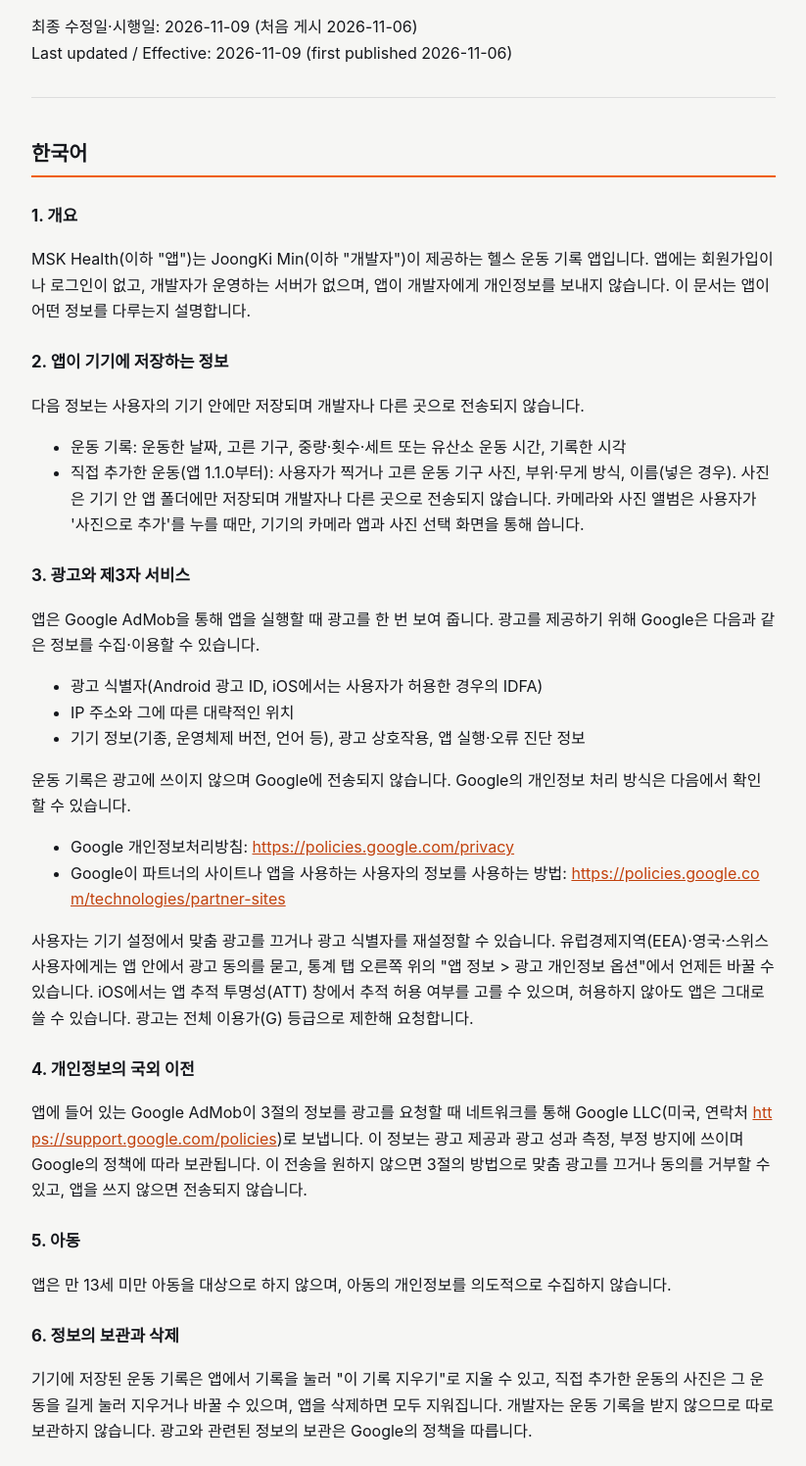
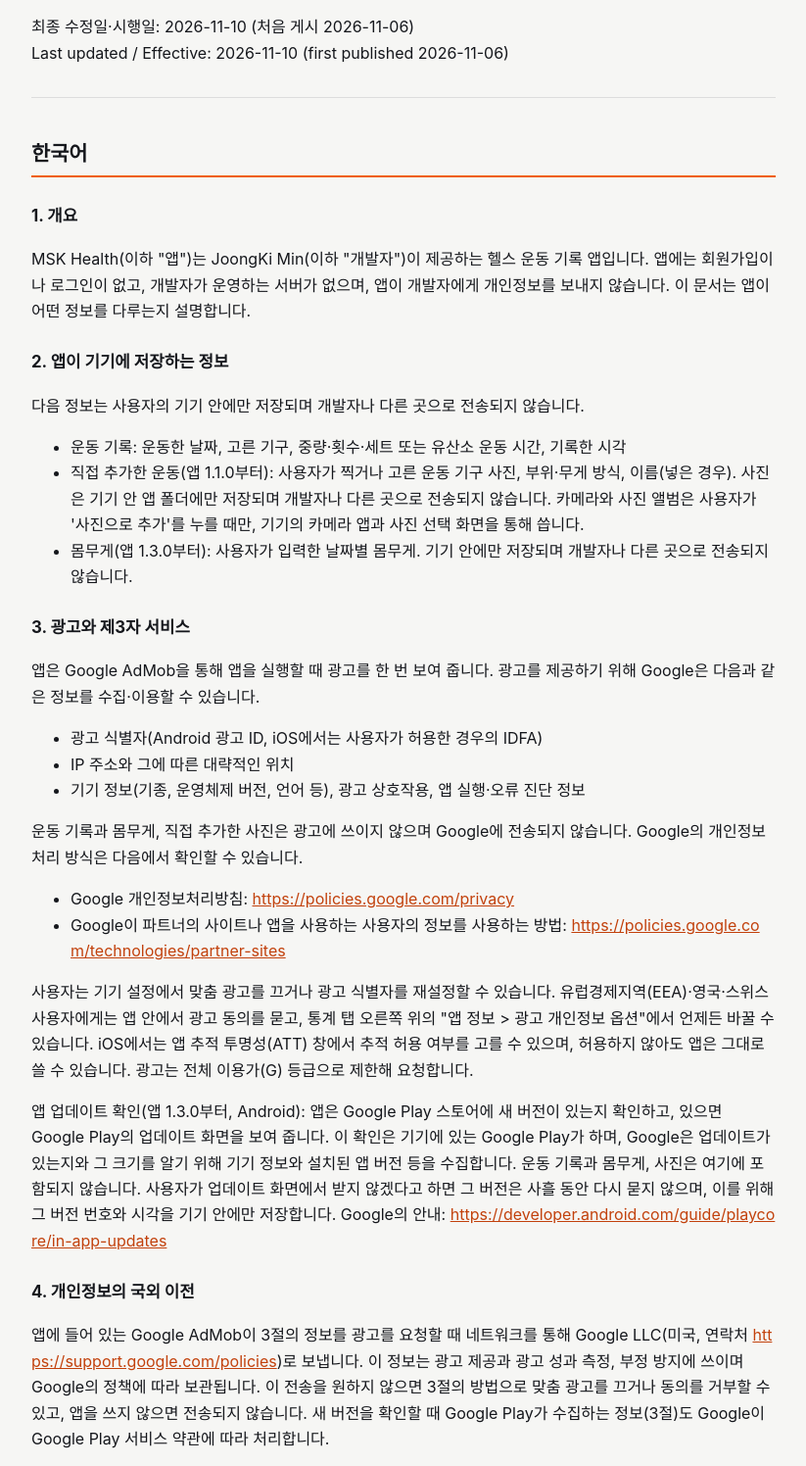
Before and after one commit to jkinfam/sugkihealth-privacy, a plain HTML site: page index.html in a window 1280 px wide. Shown: the part 77-1573 px from the top of the page at 98% size, without its empty margins (228-1051 px from the left). Drawn offline with Linux system fonts and the light colour scheme.

Commit message:
개인정보처리방침 게시 (2026-11-10)

```diff
--- a/index.html
+++ b/index.html
@@ -13,26 +13,27 @@
 </head>
 <body>
 <h1>MSK Health 개인정보처리방침 / Privacy Policy</h1>
-<p>최종 수정일·시행일: 2026-11-09 (처음 게시 2026-11-06)<br>Last updated / Effective: 2026-11-09 (first published 2026-11-06)</p>
+<p>최종 수정일·시행일: 2026-11-10 (처음 게시 2026-11-06)<br>Last updated / Effective: 2026-11-10 (first published 2026-11-06)</p>
 <hr>
 <h2 lang="ko">한국어</h2>
 <h3>1. 개요</h3>
 <p>MSK Health(이하 "앱")는 JoongKi Min(이하 "개발자")이 제공하는 헬스 운동 기록 앱입니다. 앱에는 회원가입이나 로그인이 없고, 개발자가 운영하는 서버가 없으며, 앱이 개발자에게 개인정보를 보내지 않습니다. 이 문서는 앱이 어떤 정보를 다루는지 설명합니다.</p>
 <h3>2. 앱이 기기에 저장하는 정보</h3>
 <p>다음 정보는 사용자의 기기 안에만 저장되며 개발자나 다른 곳으로 전송되지 않습니다.</p>
-<ul><li>운동 기록: 운동한 날짜, 고른 기구, 중량·횟수·세트 또는 유산소 운동 시간, 기록한 시각</li><li>직접 추가한 운동(앱 1.1.0부터): 사용자가 찍거나 고른 운동 기구 사진, 부위·무게 방식, 이름(넣은 경우). 사진은 기기 안 앱 폴더에만 저장되며 개발자나 다른 곳으로 전송되지 않습니다. 카메라와 사진 앨범은 사용자가 '사진으로 추가'를 누를 때만, 기기의 카메라 앱과 사진 선택 화면을 통해 씁니다.</li></ul>
+<ul><li>운동 기록: 운동한 날짜, 고른 기구, 중량·횟수·세트 또는 유산소 운동 시간, 기록한 시각</li><li>직접 추가한 운동(앱 1.1.0부터): 사용자가 찍거나 고른 운동 기구 사진, 부위·무게 방식, 이름(넣은 경우). 사진은 기기 안 앱 폴더에만 저장되며 개발자나 다른 곳으로 전송되지 않습니다. 카메라와 사진 앨범은 사용자가 '사진으로 추가'를 누를 때만, 기기의 카메라 앱과 사진 선택 화면을 통해 씁니다.</li><li>몸무게(앱 1.3.0부터): 사용자가 입력한 날짜별 몸무게. 기기 안에만 저장되며 개발자나 다른 곳으로 전송되지 않습니다.</li></ul>
 <h3>3. 광고와 제3자 서비스</h3>
 <p>앱은 Google AdMob을 통해 앱을 실행할 때 광고를 한 번 보여 줍니다. 광고를 제공하기 위해 Google은 다음과 같은 정보를 수집·이용할 수 있습니다.</p>
 <ul><li>광고 식별자(Android 광고 ID, iOS에서는 사용자가 허용한 경우의 IDFA)</li><li>IP 주소와 그에 따른 대략적인 위치</li><li>기기 정보(기종, 운영체제 버전, 언어 등), 광고 상호작용, 앱 실행·오류 진단 정보</li></ul>
-<p>운동 기록은 광고에 쓰이지 않으며 Google에 전송되지 않습니다. Google의 개인정보 처리 방식은 다음에서 확인할 수 있습니다.</p>
+<p>운동 기록과 몸무게, 직접 추가한 사진은 광고에 쓰이지 않으며 Google에 전송되지 않습니다. Google의 개인정보 처리 방식은 다음에서 확인할 수 있습니다.</p>
 <ul><li>Google 개인정보처리방침: <a href="https://policies.google.com/privacy">https://policies.google.com/privacy</a></li><li>Google이 파트너의 사이트나 앱을 사용하는 사용자의 정보를 사용하는 방법: <a href="https://policies.google.com/technologies/partner-sites">https://policies.google.com/technologies/partner-sites</a></li></ul>
 <p>사용자는 기기 설정에서 맞춤 광고를 끄거나 광고 식별자를 재설정할 수 있습니다. 유럽경제지역(EEA)·영국·스위스 사용자에게는 앱 안에서 광고 동의를 묻고, 통계 탭 오른쪽 위의 "앱 정보 &gt; 광고 개인정보 옵션"에서 언제든 바꿀 수 있습니다. iOS에서는 앱 추적 투명성(ATT) 창에서 추적 허용 여부를 고를 수 있으며, 허용하지 않아도 앱은 그대로 쓸 수 있습니다. 광고는 전체 이용가(G) 등급으로 제한해 요청합니다.</p>
+<p>앱 업데이트 확인(앱 1.3.0부터, Android): 앱은 Google Play 스토어에 새 버전이 있는지 확인하고, 있으면 Google Play의 업데이트 화면을 보여 줍니다. 이 확인은 기기에 있는 Google Play가 하며, Google은 업데이트가 있는지와 그 크기를 알기 위해 기기 정보와 설치된 앱 버전 등을 수집합니다. 운동 기록과 몸무게, 사진은 여기에 포함되지 않습니다. 사용자가 업데이트 화면에서 받지 않겠다고 하면 그 버전은 사흘 동안 다시 묻지 않으며, 이를 위해 그 버전 번호와 시각을 기기 안에만 저장합니다. Google의 안내: <a href="https://developer.android.com/guide/playcore/in-app-updates">https://developer.android.com/guide/playcore/in-app-updates</a></p>
 <h3>4. 개인정보의 국외 이전</h3>
-<p>앱에 들어 있는 Google AdMob이 3절의 정보를 광고를 요청할 때 네트워크를 통해 Google LLC(미국, 연락처 <a href="https://support.google.com/policies">https://support.google.com/policies</a>)로 보냅니다. 이 정보는 광고 제공과 광고 성과 측정, 부정 방지에 쓰이며 Google의 정책에 따라 보관됩니다. 이 전송을 원하지 않으면 3절의 방법으로 맞춤 광고를 끄거나 동의를 거부할 수 있고, 앱을 쓰지 않으면 전송되지 않습니다.</p>
+<p>앱에 들어 있는 Google AdMob이 3절의 정보를 광고를 요청할 때 네트워크를 통해 Google LLC(미국, 연락처 <a href="https://support.google.com/policies">https://support.google.com/policies</a>)로 보냅니다. 이 정보는 광고 제공과 광고 성과 측정, 부정 방지에 쓰이며 Google의 정책에 따라 보관됩니다. 이 전송을 원하지 않으면 3절의 방법으로 맞춤 광고를 끄거나 동의를 거부할 수 있고, 앱을 쓰지 않으면 전송되지 않습니다. 새 버전을 확인할 때 Google Play가 수집하는 정보(3절)도 Google이 Google Play 서비스 약관에 따라 처리합니다.</p>
 <h3>5. 아동</h3>
 <p>앱은 만 13세 미만 아동을 대상으로 하지 않으며, 아동의 개인정보를 의도적으로 수집하지 않습니다.</p>
 <h3>6. 정보의 보관과 삭제</h3>
-<p>기기에 저장된 운동 기록은 앱에서 기록을 눌러 "이 기록 지우기"로 지울 수 있고, 직접 추가한 운동의 사진은 그 운동을 길게 눌러 지우거나 바꿀 수 있으며, 앱을 삭제하면 모두 지워집니다. 개발자는 운동 기록을 받지 않으므로 따로 보관하지 않습니다. 광고와 관련된 정보의 보관은 Google의 정책을 따릅니다.</p>
+<p>기기에 저장된 운동 기록은 앱에서 기록을 눌러 "이 기록 지우기"로 지울 수 있고, 몸무게는 기록 탭의 "몸무게"를 눌러 "이 몸무게 지우기"로 지울 수 있고, 직접 추가한 운동의 사진은 그 운동을 길게 눌러 지우거나 바꿀 수 있으며, 앱을 삭제하면 모두 지워집니다. 개발자는 운동 기록과 몸무게를 받지 않으므로 따로 보관하지 않습니다. 광고와 관련된 정보의 보관은 Google의 정책을 따릅니다.</p>
 <h3>7. 방침의 변경</h3>
 <p>이 방침이 바뀌면 이 페이지의 최종 수정일을 고칩니다. 중요한 변경은 시행 7일 전에 앱 업데이트 안내나 이 페이지로 알립니다.</p>
 <h3>8. 문의</h3>
@@ -43,19 +44,20 @@
 <p>MSK Health (the "App") is a gym workout log app provided by JoongKi Min (the "Developer"). The App has no sign-up or login, the Developer runs no server, and the App does not send any personal information to the Developer. This page explains what information the App handles. The App's screens are in Korean.</p>
 <h3>2. Information stored on your device</h3>
 <p>The following information is stored only on your device and is never sent to the Developer or anywhere else.</p>
-<ul><li>Workout records: the date, the equipment you picked, weight, reps and sets or cardio minutes, and the time you saved the record</li><li>Exercises you add yourself (from app version 1.1.0): the photo of the gym machine you took or picked, its body part and weight type, and a name if you entered one. Photos are stored only in the App's folder on your device and are never sent to the Developer or anywhere else. The camera and photo library are used only when you tap "add with a photo", through your device's camera app and photo picker.</li></ul>
+<ul><li>Workout records: the date, the equipment you picked, weight, reps and sets or cardio minutes, and the time you saved the record</li><li>Exercises you add yourself (from app version 1.1.0): the photo of the gym machine you took or picked, its body part and weight type, and a name if you entered one. Photos are stored only in the App's folder on your device and are never sent to the Developer or anywhere else. The camera and photo library are used only when you tap "add with a photo", through your device's camera app and photo picker.</li><li>Body weight (from app version 1.3.0): the body weight you enter for a day. It is stored only on your device and is never sent to the Developer or anywhere else.</li></ul>
 <h3>3. Advertising and third-party services</h3>
 <p>The App shows one ad through Google AdMob when you open it. To serve ads, Google may collect and use the following information.</p>
 <ul><li>Advertising identifiers (Android advertising ID; on iOS, the IDFA if you allow tracking)</li><li>IP address and the approximate location derived from it</li><li>Device information (model, OS version, language and so on), ad interactions, and app launch and crash diagnostics</li></ul>
-<p>Your workout records are not used for ads and are not sent to Google. To learn how Google handles data, see:</p>
+<p>Your workout records, body weight and the photos you added are not used for ads and are not sent to Google. To learn how Google handles data, see:</p>
 <ul><li>Google Privacy Policy: <a href="https://policies.google.com/privacy">https://policies.google.com/privacy</a></li><li>How Google uses information from sites or apps that use its services: <a href="https://policies.google.com/technologies/partner-sites">https://policies.google.com/technologies/partner-sites</a></li></ul>
 <p>You can turn off personalized ads or reset your advertising ID in your device settings. Users in the EEA, the UK and Switzerland are asked for ad consent in the App and can change it at any time under "App info &gt; Ad privacy options" at the top right of the statistics tab. On iOS, you can choose whether to allow tracking in the App Tracking Transparency prompt; the App works the same either way. Ads are requested with a maximum content rating of G (general audiences).</p>
+<p>App update check (from app version 1.3.0, Android): the App checks whether a newer version is available on Google Play and, if so, shows Google Play's update screen. The check is made by Google Play on your device, and Google collects device information, the installed app version and similar data to determine whether an update is available and how large it is. Your workout records, body weight and photos are not part of it. If you decline on the update screen, the App does not ask about that version again for three days; for this it stores that version number and the time only on your device. Google's notice: <a href="https://developer.android.com/guide/playcore/in-app-updates">https://developer.android.com/guide/playcore/in-app-updates</a></p>
 <h3>4. International transfer</h3>
-<p>Google AdMob, which is built into the App, sends the information in section 3 over the network to Google LLC (United States, contact: <a href="https://support.google.com/policies">https://support.google.com/policies</a>) when the App requests an ad. Google uses it to serve and measure ads and to prevent fraud, and keeps it under Google's policies. If you do not want this transfer, you can turn off personalized ads or decline consent as described in section 3; nothing is sent when you do not use the App.</p>
+<p>Google AdMob, which is built into the App, sends the information in section 3 over the network to Google LLC (United States, contact: <a href="https://support.google.com/policies">https://support.google.com/policies</a>) when the App requests an ad. Google uses it to serve and measure ads and to prevent fraud, and keeps it under Google's policies. If you do not want this transfer, you can turn off personalized ads or decline consent as described in section 3; nothing is sent when you do not use the App. The information Google Play collects when the App checks for an update (section 3) is also handled by Google under the Google Play Terms of Service.</p>
 <h3>5. Children</h3>
 <p>The App is not directed at children under 13 and does not knowingly collect personal information from children.</p>
 <h3>6. Retention and deletion</h3>
-<p>You can delete a workout record by tapping it and choosing "이 기록 지우기" (Delete this record), and you can delete or replace the photo of an exercise you added by long-pressing it. Uninstalling the App deletes all records and photos. The Developer never receives your workout records and therefore keeps none. Ad-related information is kept under Google's policies.</p>
+<p>You can delete a workout record by tapping it and choosing "이 기록 지우기" (Delete this record), delete a body weight entry by tapping "몸무게" (Body weight) on the log tab and choosing "이 몸무게 지우기" (Delete this weight), and delete or replace the photo of an exercise you added by long-pressing it. Uninstalling the App deletes all records, body weight entries and photos. The Developer never receives your workout records or body weight and therefore keeps none. Ad-related information is kept under Google's policies.</p>
 <h3>7. Changes</h3>
 <p>When this policy changes, the date at the top of this page is updated. Important changes are announced at least 7 days in advance through an app update note or this page.</p>
 <h3>8. Contact</h3>
```
